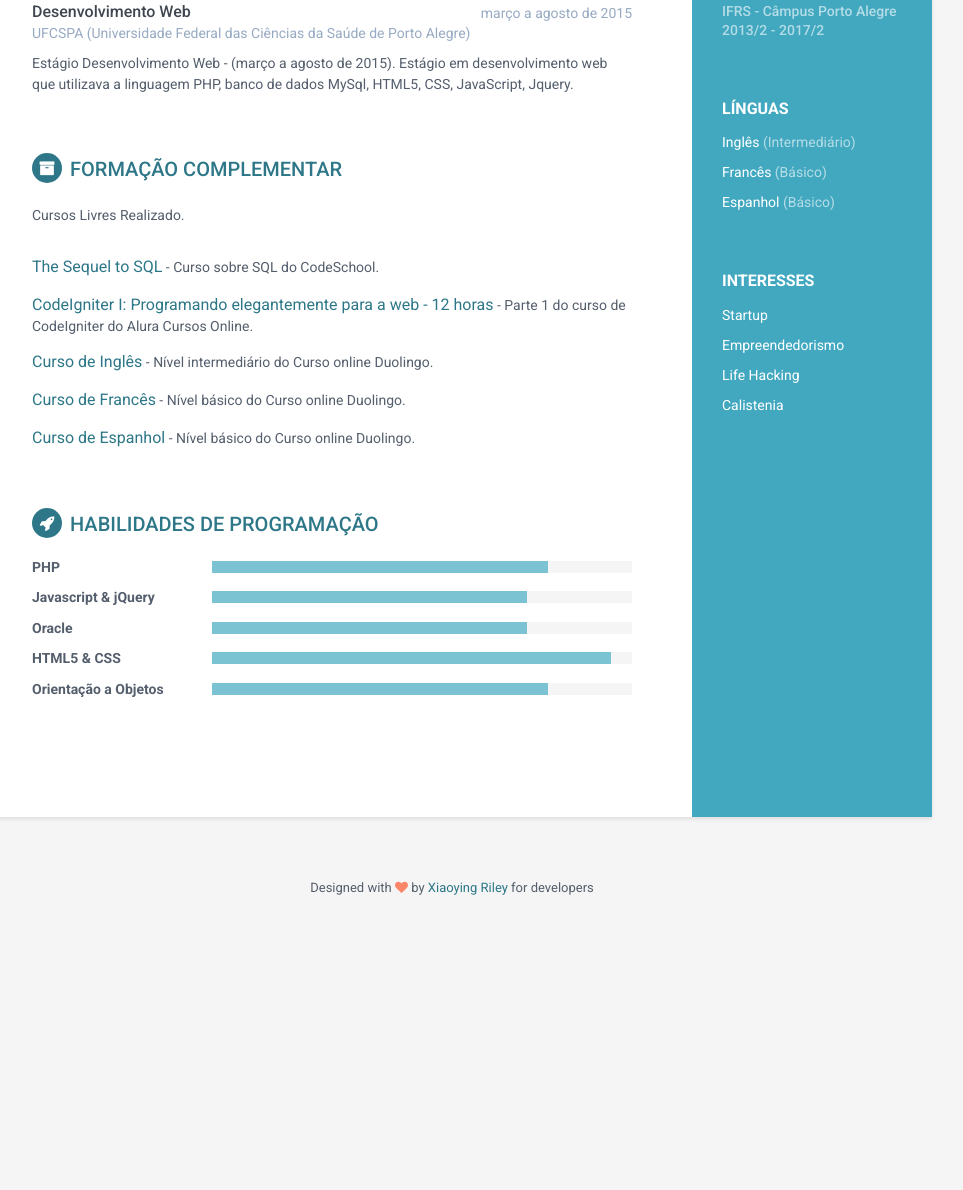
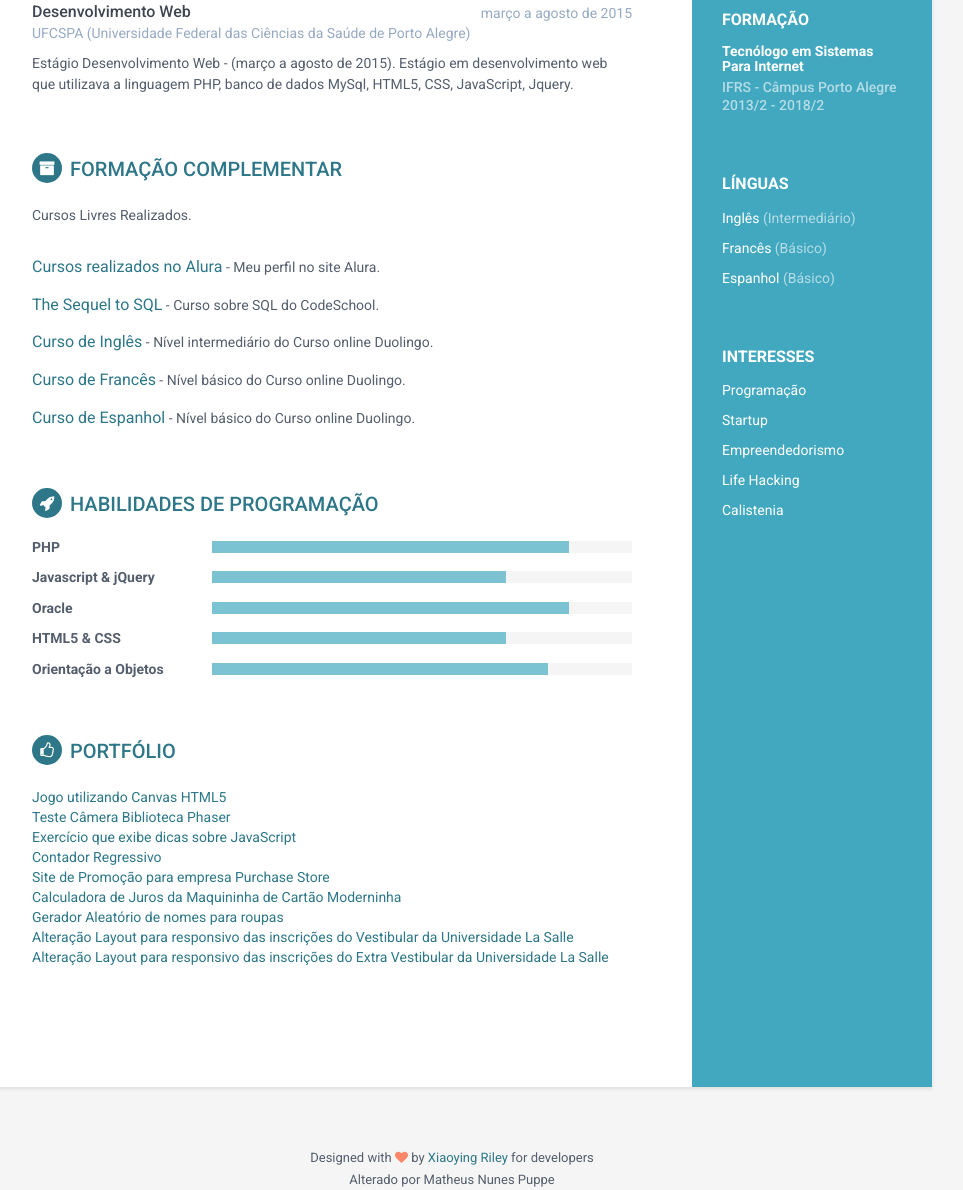
Before and after one commit to puppe1990/puppe1990.github.io, a plain HTML site: page index.html in a window 1280 px wide. Shown: the part 573-1763 px from the top of the page, without its empty margins (188-1151 px from the left). Before the commit the page ends 1532 px from the top, so only its background shows below. Drawn offline with Linux system fonts and the light colour scheme.

Commit message:
correções de alguns links e inserção de novas informações

```diff
--- a/index.html
+++ b/index.html
@@ -1,15 +1,15 @@
 <!DOCTYPE html>
 <!--[if IE 8]> <html lang="en" class="ie8"> <![endif]-->
 <!--[if IE 9]> <html lang="en" class="ie9"> <![endif]-->
-<!--[if !IE]><!--> <html lang="en"> <!--<![endif]-->
+<!--[if !IE]><!--> <html lang="pt"> <!--<![endif]-->
 <head>
     <title>Currículo Matheus Nunes Puppe</title>
     <!-- Meta -->
     <meta charset="utf-8">
     <meta http-equiv="X-UA-Compatible" content="IE=edge">
     <meta name="viewport" content="width=device-width, initial-scale=1.0">
-    <meta name="description" content="Responsive HTML5 Resume/CV Template for Developers">
-    <meta name="author" content="Xiaoying Riley at 3rd Wave Media">
+    <meta name="description" content="Currículo Matheus Nunes Puppe">
+    <meta name="author" content="Matheus Nunes Puppe">
     <link rel="shortcut icon" href="favicon.ico">
     <link href='https://fonts.googleapis.com/css?family=Roboto:400,500,400italic,300italic,300,500italic,700,700italic,900,900italic' rel='stylesheet' type='text/css'>
     <!-- Global CSS -->
@@ -20,10 +20,10 @@
     <!-- Theme CSS -->
     <link id="theme-style" rel="stylesheet" href="assets/css/styles.css">
     <!-- HTML5 shim and Respond.js for IE8 support of HTML5 elements and media queries -->
-    <!--[if lt IE 9]>
+   <!--  [if lt IE 9]> -->
       <script src="https://oss.maxcdn.com/html5shiv/3.7.2/html5shiv.min.js"></script>
       <script src="https://oss.maxcdn.com/respond/1.4.2/respond.min.js"></script>
-    <![endif]-->
+    <!-- <![endif] -->
 </head>
 
 <body>
@@ -37,8 +37,9 @@
 
             <div class="contact-container container-block">
                 <ul class="list-unstyled contact-list">
-                    <li class="email"><i class="fa fa-envelope"></i><a href="mailto: yourname@email.com">matheus.puppe90@hotmail.com</a></li>
-                    <li class="phone"><i class="fa fa-phone"></i><a href="tel:0123 456 789">51 99421-1108</a></li>
+                    <li class="email"><i class="fa fa-envelope"></i><a href="mailto: matheus.puppe90@hotmail.com">matheus.puppe90@hotmail.com</a></li>
+                    <li class="phone"><i class="fa fa-phone"></i><a href="tel:11 99559-7242">Ligações SP: 11 99559-7242</a></li>
+                    <li class="phone"><i class="fa fa-phone"></i><a href="https://api.whatsapp.com/send?phone=5551994211108&text=Olá,%20Matheus.%20Fiquei%20interessado%20no%20seu%20currículo." target="_blank">WhatsApp: 51 99421-1108</a></li>
                     <!-- <li class="website"><i class="fa fa-globe"></i><a href="http://themes.3rdwavemedia.com/website-templates/free-responsive-website-template-for-developers/" target="_blank">portfoliosite.com</a></li> -->
                     <li class="linkedin"><i class="fa fa-linkedin"></i><a href="https://br.linkedin.com/in/matheus-puppe-7a366390" target="_blank">linkedin.com/in/matheus-puppe</a></li>
                     <li class="github"><i class="fa fa-github"></i><a href="https://github.com/puppe1990" target="_blank">github.com/puppe1990</a></li>
@@ -49,7 +50,7 @@
                 <div class="item">
                     <h4 class="degree">Tecnólogo em Sistemas Para Internet</h4>
                     <h5 class="meta">IFRS - Câmpus Porto Alegre</h5>
-                    <div class="time">2013/2 - 2017/2</div>
+                    <div class="time">2013/2 - 2018/2</div>
                 </div><!--//item-->
             </div><!--//education-container-->
 
@@ -65,6 +66,7 @@
             <div class="interests-container container-block">
                 <h2 class="container-block-title">Interesses</h2>
                 <ul class="list-unstyled interests-list">
+                    <li>Programação</li>
                     <li>Startup</li>
                     <li>Empreendedorismo</li>
                     <li>Life Hacking</li>
@@ -92,7 +94,7 @@
                             <h3 class="job-title">Programador Júnior</h3>
                             <div class="time">Maio/2016 - Atual</div>
                         </div><!--//upper-row-->
-                        <div class="company"> Universidade La Salle Canoas</div>
+                        <a href="http://www.unilasalle.edu.br/canoas/" target="_blank"><div class="company"> Universidade La Salle Canoas</div></a>
                     </div><!--//meta-->
                     <div class="details">
                         <p> Projetos e chamados internos, utilizando PHP Orientado a Objetos, Javascrypt, JQuery, AJAX, JSON, HTML, CSS, Bootstrap, API e Banco de dados Oracle.</p>
@@ -102,13 +104,13 @@
                 <div class="item">
                     <div class="meta">
                         <div class="upper-row">
-                            <h3 class="job-title"><p>PIBITI / CNPq – Iniciação em Desenvolvimento Tecnológico</p>
+                            <h3 class="job-title"><p>PIBITI / CNPq – Iniciação em Desenvolvimento Tecnológico</p></a>
                                 <p>e Inovação -  Projeto Pacífico</p>
                             </h3>
                             <div class="time">Maio/2015 - Maio/2016</div>
                         </div><!--//upper-row-->
                         <!--arrumar-->
-                        <div class="company"> IFRS-Câmpus Porto Alegre</div>
+                        <a href="http://www.poa.ifrs.edu.br/" target="_blank"><div class="company"> IFRS-Câmpus Porto Alegre</div></a>
                     </div><!--//meta-->
                     <div class="details">
                         <p> Projeto para criação de uma interface de casos de negociação a ser utilizada no curso de Processos Gerenciais do IFRS-Câmpus Porto Alegre utilizando as linguagens HTML5, PHP, JavaScript, JQuery, MySQL.</p>
@@ -121,7 +123,7 @@
                             <h3 class="job-title">Desenvolvedor Progress</h3>
                             <div class="time">Setembro/2015 - Março/2015</div>
                         </div><!--//upper-row-->
-                        <div class="company">Iway Desenvolvimento de Software atual Zallpy Group/Célula ADP Brasil</div>
+                        <a href="http://zallpy.com/" target="_blank"><div class="company">Iway Desenvolvimento de Software atual Zallpy Group/Célula ADP Brasil</div></a>
                     </div><!--//meta-->
                     <div class="details">
                         <p>Criação e alteração de relatórios customizados para clientes da ADP, utilizando a linguagem Progress 4GL e metodologia ágil Scrum.</p>
@@ -135,7 +137,7 @@
                             <h3 class="job-title">Desenvolvimento Web</h3>
                             <div class="time">março a agosto de 2015</div>
                         </div><!--//upper-row-->
-                        <div class="company">UFCSPA (Universidade Federal das Ciências da Saúde de Porto Alegre)</div>
+                        <a href="https://www.ufcspa.edu.br/" target="_blank"><div class="company">UFCSPA (Universidade Federal das Ciências da Saúde de Porto Alegre)</div></a>
                     </div><!--//meta-->
                     <div class="details">
                         <p>Estágio Desenvolvimento Web - (março a agosto de 2015). Estágio em desenvolvimento web que utilizava a linguagem PHP, banco de dados MySql, HTML5, CSS, JavaScript, Jquery.</p>
@@ -147,24 +149,24 @@
             <section class="section projects-section">
                 <h2 class="section-title"><i class="fa fa-archive"></i>Formação complementar</h2>
                 <div class="intro">
-                    <p>Cursos Livres Realizado.</p>
+                    <p>Cursos Livres Realizados.</p>
                 </div><!--//intro-->
                 <div class="item">
-                    <span class="project-title"><a href="#hook">The Sequel to SQL</a></span> - <span class="project-tagline">Curso sobre SQL do CodeSchool.</span>
+                    <span class="project-title"><a href="https://cursos.alura.com.br/user/matheus-puppe90" target="_blank">Cursos realizados no Alura</a></span> -
+                    <span class="project-tagline">Meu perfil no site Alura. </span>
+                </div><!--//item-->
+                <div class="item">
+                    <span class="project-title"><a href="https://www.codeschool.com/courses/the-sequel-to-sql">The Sequel to SQL</a></span> - <span class="project-tagline">Curso sobre SQL do CodeSchool.</span>
 
                 </div><!--//item-->
                 <div class="item">
-                    <span class="project-title"><a href="http://themes.3rdwavemedia.com/website-templates/responsive-bootstrap-theme-web-development-agencies-devstudio/" target="_blank">CodeIgniter I: Programando elegantemente para a web - 12 horas</a></span> -
-                    <span class="project-tagline">Parte 1 do curso de CodeIgniter do Alura Cursos Online. </span>
+                    <span class="project-title"><a href="https://www.duolingo.com/puppe90" target="_blank">Curso de Inglês</a></span> - <span class="project-tagline">Nível intermediário do Curso online Duolingo.</span>
                 </div><!--//item-->
                 <div class="item">
-                    <span class="project-title"><a href="http://themes.3rdwavemedia.com/website-templates/responsive-bootstrap-theme-for-startups-tempo/" target="_blank">Curso de Inglês</a></span> - <span class="project-tagline">Nível intermediário do Curso online Duolingo.</span>
+                    <span class="project-title"><a href="https://www.duolingo.com/puppe90" target="_blank">Curso de Francês</a></span> - <span class="project-tagline">Nível básico do Curso online Duolingo.</span>
                 </div><!--//item-->
                 <div class="item">
-                    <span class="project-title"><a href="hhttp://themes.3rdwavemedia.com/website-templates/responsive-bootstrap-theme-mobile-apps-atom/" target="_blank">Curso de Francês</a></span> - <span class="project-tagline">Nível básico do Curso online Duolingo.</span>
-                </div><!--//item-->
-                <div class="item">
-                    <span class="project-title"><a href="http://themes.3rdwavemedia.com/website-templates/responsive-bootstrap-theme-for-mobile-apps-delta/" target="_blank">Curso de Espanhol</a></span> - <span class="project-tagline">Nível básico do Curso online Duolingo.</span>
+                    <span class="project-title"><a href=https://www.duolingo.com/puppe90" target="_blank">Curso de Espanhol</a></span> - <span class="project-tagline">Nível básico do Curso online Duolingo.</span>
                 </div><!--//item-->
             </section><!--//section-->
 
@@ -174,7 +176,7 @@
                     <div class="item">
                         <h3 class="level-title">PHP</h3>
                         <div class="level-bar">
-                            <div class="level-bar-inner" data-level="80%">
+                            <div class="level-bar-inner" data-level="85%">
                             </div>
                         </div><!--//level-bar-->
                     </div><!--//item-->
@@ -182,7 +184,7 @@
                     <div class="item">
                         <h3 class="level-title">Javascript &amp; jQuery</h3>
                         <div class="level-bar">
-                            <div class="level-bar-inner" data-level="75%">
+                            <div class="level-bar-inner" data-level="70%">
                             </div>
                         </div><!--//level-bar-->
                     </div><!--//item-->
@@ -190,7 +192,7 @@
                     <div class="item">
                         <h3 class="level-title">Oracle</h3>
                         <div class="level-bar">
-                            <div class="level-bar-inner" data-level="75%">
+                            <div class="level-bar-inner" data-level="85%">
                             </div>
                         </div><!--//level-bar-->
                     </div><!--//item-->
@@ -198,7 +200,7 @@
                     <div class="item">
                         <h3 class="level-title">HTML5 &amp; CSS</h3>
                         <div class="level-bar">
-                            <div class="level-bar-inner" data-level="95%">
+                            <div class="level-bar-inner" data-level="70%">
                             </div>
                         </div><!--//level-bar-->
                     </div><!--//item-->
@@ -222,13 +224,28 @@
                 </div>
             </section><!--//skills-section-->
 
+            <section class="skills-section section">
+                <h2 class="section-title"><i class="fa fa-thumbs-o-up"></i>Portfólio</h2>
+                <a href="https://puppe1990.github.io/Totaled-Battle-Sum" target="_blank">Jogo utilizando Canvas HTML5</a><br>
+                <a href="https://puppe1990.github.io/Phaser" target="_blank">Teste Câmera Biblioteca Phaser</a><br>
+                <a href="https://puppe1990.github.io/TipsJavascript/" target="_blank">Exercício que exibe dicas sobre JavaScript</a><br>
+                <a href="https://puppe1990.github.io/ContadorJquery" target="_blank">Contador Regressivo</a><br>
+                <a href="http://www.purchasepromo.com.br/" target="_blank">Site de Promoção para empresa Purchase Store</a><br>
+                <a href="http://www.purchasepromo.com.br/CalculadoraCartaoCredito/" target="_blank">Calculadora de Juros da Maquininha de Cartão Moderninha</a><br>
+                <a href="https://puppe1990.github.io/GeradorNomeRoupas/" target="_blank">Gerador Aleatório de nomes para roupas</a><br>
+                <a href="https://processoselecao.unilasalle.edu.br/inscricao.php" target="_blank">Alteração Layout para responsivo das inscrições do Vestibular da Universidade La Salle</a><br>
+                <a href="https://extravestibular.unilasalle.edu.br/inscriExtraVestibular.php" target="_blank">Alteração Layout para responsivo das inscrições do Extra Vestibular da Universidade La Salle</a><br>
+            </section>
+
         </div><!--//main-body-->
     </div>
 
     <footer class="footer">
         <div class="text-center">
                 <!--/* This template is released under the Creative Commons Attribution 3.0 License. Please keep the attribution link below when using for your own project. Thank you for your support. :) If you'd like to use the template without the attribution, you can check out other license options via our website: themes.3rdwavemedia.com */-->
-                <small class="copyright">Designed with <i class="fa fa-heart"></i> by <a href="http://themes.3rdwavemedia.com" target="_blank">Xiaoying Riley</a> for developers</small>
+                <small class="copyright">Designed with <i class="fa fa-heart"></i> by <a href="http://themes.3rdwavemedia.com" target="_blank">Xiaoying Riley</a> for developers</small><br>
+                <small class="copyright">Alterado por Matheus Nunes Puppe</small>
+
         </div><!--//container-->
     </footer><!--//footer-->
 
```
